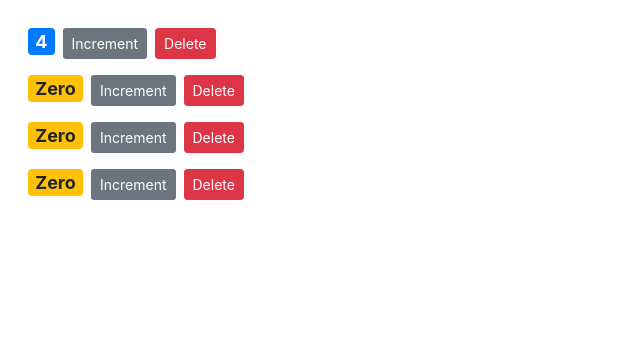
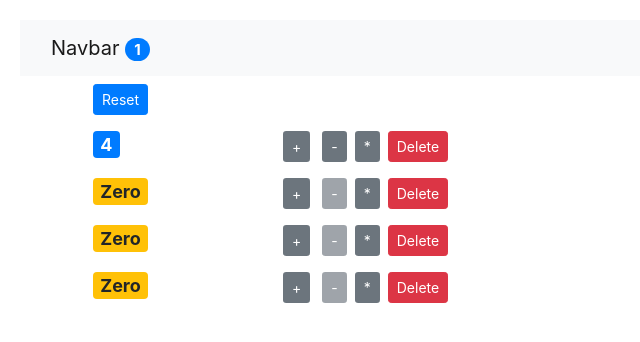
Before and after one commit to djsmacker01/counter-app, a React (Create React App) app: page / in a window 1280 px wide. Shown: the top 342 px of the page, without its empty margins (0-640 px from the left). Built offline with nearby package versions, Linux system fonts and the light colour scheme.

Commit message:
new message

```diff
--- a/src/App.js
+++ b/src/App.js
@@ -1,25 +1,113 @@
-import logo from './logo.svg';
+import React, { Component } from 'react';
 import './App.css';
+import Navbar from './Components/navbar'
+import Counters from './Components/counters'
 
-function App() {
-  return (
-    <div className="App">
-      <header className="App-header">
-        <img src={logo} className="App-logo" alt="logo" />
-        <p>
-          Edit <code>src/App.js</code> and save to reload.
-        </p>
-        <a
-          className="App-link"
-          href="https://reactjs.org"
-          target="_blank"
-          rel="noopener noreferrer"
-        >
-          Learn React
-        </a>
-      </header>
-    </div>
-  );
+class App extends Component {
+   state = {
+     counters: [{
+         id: 1,
+         value: 4
+       },
+       {
+         id: 2,
+         value: 0
+       },
+       {
+         id: 3,
+         value: 0
+       },
+       {
+         id: 4,
+         value: 0
+       }
+
+     ]
+
+   };
+  constructor(){
+    super()
+    console.log("App - constructor")
+  }
+
+  // componentDidMount() {
+  //   console.log('App - Mounted')
+  // }
+
+
+   handleIncrement = (counter) => {
+     const counters = [...this.state.counters];
+     const index = counters.indexOf(counter);
+     counters[index] = {
+       ...counter
+     }
+     counters[index].value++;
+     this.setState({
+       counters
+     });
+
+   };
+
+  handleMultiply = (counter) => {
+    const counters = [...this.state.counters];
+    const index = counters.indexOf(counter);
+    counters[index] = {
+      ...counter
+    }
+    counters[index].value*=2;
+    this.setState({
+      counters
+    });
+
+  };
+   handleDecrement = (counter) => {
+     const counters = [...this.state.counters];
+     const index = counters.indexOf(counter);
+     counters[index] = {
+       ...counter
+     }
+     counters[index].value--;
+     this.setState({
+       counters
+     });
+
+   };
+
+   handleReset = () => {
+     const counters = this.state.counters.map(c => {
+       c.value = 0;
+       return c;
+     });
+     this.setState({
+       counters
+     })
+   }
+
+   handleDeleteBtn = (counterId) => {
+     const counters = this.state.counters.filter(c => c.id !== counterId);
+     this.setState({
+       counters
+     })
+   }
+  render() {
+    console.log('App - Rendered')
+    return (
+      <div>
+        <Navbar
+          totalCounter={this.state.counters.filter(c => c.value > 0).length} />
+        <main className="container">
+          <Counters
+            counters={this.state.counters}
+            onReset={this.handleReset}
+            onIncrement={this.handleIncrement}
+            onDecrement={this.handleDecrement}
+            onMultiply={this.handleMultiply}
+            onDelete={this.handleDeleteBtn}
+          />
+        </main>
+      </div>
+     );
+  }
 }
 
 export default App;
--- a/src/Components/counter-05.jsx
+++ b/src/Components/counter-05.jsx
@@ -2,17 +2,14 @@
 
 
 class CounterHandler extends Component {
-  state = {
-    value:this.props.counter.value
-  };
-  // constructor() {
-  //   super();
-  //   this.handleIncrement = this.handleIncrement.bind(this)
+
+  // componentDidUpdate(prevProps, prevState) {
+  //   console.log("prevProps", prevProps);
+  //   console.log("prevState", prevState)
   // }
-  // instead of using the bind method ,use an arrow function on the method or function you want to bind
 
   formatCount() {
-    const {value} = this.state
+    const {value} = this.props.counter
     return value === 0 ? 'Zero' : value
   }
 
@@ -20,29 +17,41 @@
     fontSize: 18,
     fontWeight: 'bold'
   };
-  handleIncrement = product => {
 
-    this.setState({value: this.state.value + 1})
-
-  }
 
   render() {
-    console.log( this.props);
-
+  //  console.log("counters-05 - Rendered")
     return (
 
-      <div>
+      <div className="row">
+        <div className="col-2">
+          <span style={this.styles} className={this.getBadgeClasses()}>{ this.formatCount()}</span>
+        </div>
 
-        <span style={this.styles} className={this.getBadgeClasses()}>{ this.formatCount()}</span>
-        <button
-          onClick={() => this.handleIncrement()}
-          className="btn badge-secondary btn-sm">Increment</button>
-        <button onClick={()=>this.props.onDelete(this.props.counter.id )} className="btn btn-danger btn-sm m-2">Delete</button>
+        <div className="col" >
+          <button
+          onClick={() => this.props.onIncrement(this.props.counter)}
+          className="btn badge-secondary btn-sm m-2">+</button>
+
+         <button
+          onClick={() => this.props.onDecrement(this.props.counter)}
+            className="btn badge-secondary btn-sm m-1" disabled={this.props.counter.value === 0 ? 'disabled' : ''}>
+            -
+            </button>
+
+         <button
+          onClick={() => this.props.onMultiply(this.props.counter)}
+            className="btn badge-secondary btn-sm m-1 ">*</button>
+
+        <button onClick={()=>this.props.onDelete(this.props.counter.id )} className="btn btn-danger btn-sm  m-1">Delete</button>
+        </div>
+
+
       </div>
      );
   }
    getBadgeClasses(classes) {
-     if (this.state.value === 0) {
+     if (this.props.counter.value === 0) {
        classes = 'badge m-2 badge-warning';
      }
      else {
--- a/src/Components/counters.jsx
+++ b/src/Components/counters.jsx
@@ -2,31 +2,29 @@
 import CounterHandler from './counter-05'
 
 class Counters extends Component {
-  state = {
-    counter: [
-      { id: 1, value: 4 },
-      { id: 2, value: 0 },
-      { id: 3, value: 0 },
-      { id: 4, value: 0 }
 
-    ]
-
-  };
-  handleDeleteBtn = (counterId) => {
-    const counters = this.state.counter.filter(c => c.id !== counterId);
-    this.setState({
-      counter:counters
-    })
-  }
 
   render() {
+    console.log('counter - Rendered')
+    const { onDelete, onIncrement, onReset, onDecrement, counters,onMultiply } = this.props;
     return (
       <div>
-        {this.state.counter.map(count =>
+        <button
+          className="btn btn-primary btn-sm m-2"
+        onClick={onReset}>
+          Reset
+        </button>
+        {counters.map(count =>
         <CounterHandler
           key={count.id}
           counter={count}
-          onDelete={this.handleDeleteBtn}>
+          onDelete={onDelete}
+          onIncrement={onIncrement}
+          onDecrement={onDecrement}
+          onMultiply={onMultiply}
+
+          >
+
           <h4>Counter #{ count.id}</h4>
           </CounterHandler>)}
       </div>
--- /dev/null
+++ b/src/Components/navbar.jsx
@@ -0,0 +1,18 @@
+// import React, { Component } from 'react';
+
+
+const Navbar = ({ totalCounter }) => {
+  console.log('Navbar - Rendered');
+  return (
+
+     <nav className="navbar navbar-light bg-light">
+    <div className="container-fluid">
+          <a className="navbar-brand" href=" # ">
+            Navbar <span className="badge badge-pill badge-primary">{ totalCounter}</span>
+          </a>
+    </div>
+ </nav>
+  );
+}
+
+export default Navbar;
--- a/src/index.js
+++ b/src/index.js
@@ -1,16 +1,16 @@
 import React from 'react';
 import ReactDOM from 'react-dom';
 import './index.css';
-// import App from './App';
+import App from './App';
 import reportWebVitals from './reportWebVitals';
 import 'bootstrap/dist/css/bootstrap.css';
 // import Counter from './Components/counter'
 // import CounterHandler from './Components/counter-05'
-import Counters from './Components/counters'
+// import Counters from './Components/counters'
 
 ReactDOM.render(
   <React.StrictMode>
-    <Counters />
+    <App />
   </React.StrictMode>,
   document.getElementById('root')
 );
```
